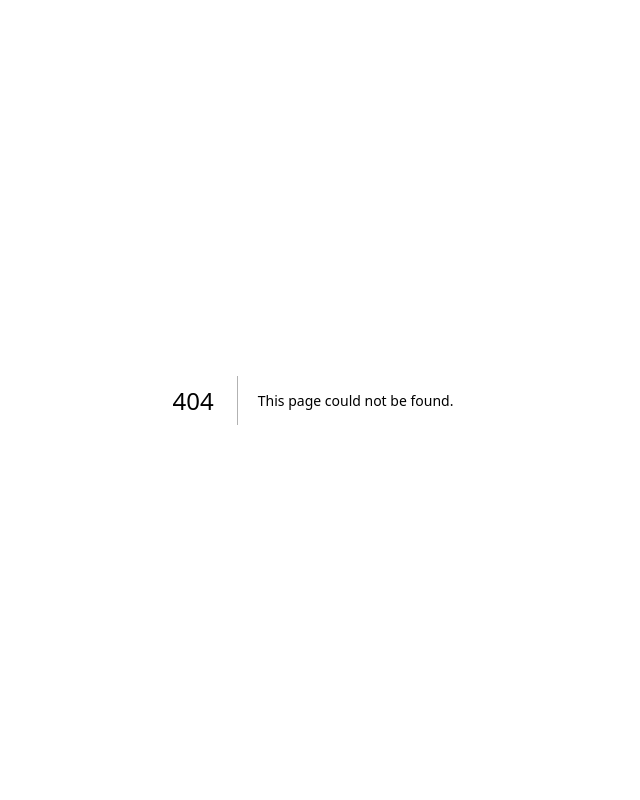
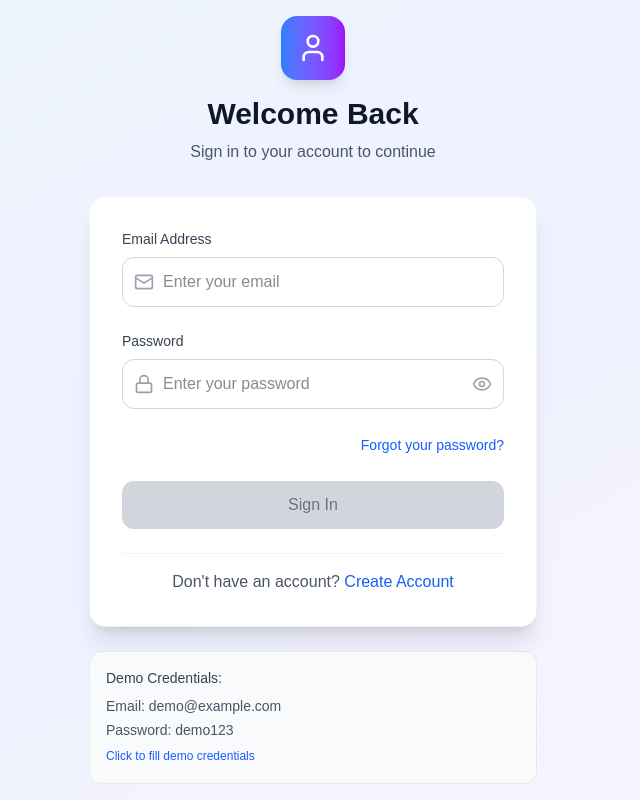
Before and after one commit to Code4Bharat1/tm-chatapp, a Next.js app: page /client/login in a window 1280 px wide. Before the commit this address had no page. Shown: the whole page, without its empty margins (327-967 px from the left). Built offline with nearby package versions, Linux system fonts and the light colour scheme.

Commit message:
feat(auth): add LoginComponent for user authentication

```diff
--- /dev/null
+++ b/src/app/client/login/page.jsx
@@ -0,0 +1,9 @@
+import React from 'react'
+import ClientLoginComponenet from "@/components/ClientLoginCompoenent.jsx"
+export default function page() {
+  return (
+    <div>
+        <ClientLoginComponenet />
+    </div>
+  )
+}
--- /dev/null
+++ b/src/components/ClientLoginCompoenent.jsx
@@ -0,0 +1,246 @@
+"use client";
+import { useState } from "react";
+import { useRouter } from "next/navigation";
+import { Eye, EyeOff, Mail, Lock, User, AlertCircle } from "lucide-react";
+
+const LoginComponent = ({
+  onLogin,
+  loginRoute = "http://localhost:4110/api/admin/client/login",
+  redirectUrl = "/chat",
+  title = "Welcome Back",
+  subtitle = "Sign in to your account to continue",
+}) => {
+  const [formData, setFormData] = useState({
+    email: "",
+    password: "",
+  });
+  const [showPassword, setShowPassword] = useState(false);
+  const [isLoading, setIsLoading] = useState(false);
+  const [error, setError] = useState("");
+  const [isSignUp, setIsSignUp] = useState(false);
+  const router = useRouter();
+
+  const handleInputChange = (e) => {
+    const { name, value } = e.target;
+    setFormData((prev) => ({
+      ...prev,
+      [name]: value,
+    }));
+    if (error) setError("");
+  };
+
+  const handleSubmit = async (e) => {
+    e.preventDefault();
+    setIsLoading(true);
+    setError("");
+
+    try {
+      // Basic validation
+      if (!formData.email || !formData.password) {
+        throw new Error("Please fill in all fields");
+      }
+      if (!formData.email.includes("@")) {
+        throw new Error("Please enter a valid email address");
+      }
+      if (formData.password.length < 6) {
+        throw new Error("Password must be at least 6 characters long");
+      }
+
+      // Custom onLogin handler if provided
+      if (onLogin) {
+        await onLogin(formData);
+      } else {
+        // Default API call to Next.js API route
+        const response = await fetch(loginRoute, {
+          method: "POST",
+          headers: {
+            "Content-Type": "application/json",
+          },
+          credentials: "include",
+          body: JSON.stringify({
+            identifier: formData.email,
+            password: formData.password,
+            action: isSignUp ? "signup" : "login",
+          }),
+        });
+
+        const data = await response.json();
+
+        if (!response.ok) {
+          throw new Error(data.message || "Authentication failed");
+        }
+
+        // Store token if provided
+        if (data.token) {
+          localStorage.setItem("authToken", data.token);
+        }
+
+        // Redirect to the specified URL
+        router.push(redirectUrl);
+      }
+    } catch (err) {
+      setError(err.message || "An error occurred during authentication");
+    } finally {
+      setIsLoading(false);
+    }
+  };
+
+  const toggleAuthMode = () => {
+    setIsSignUp(!isSignUp);
+    setError("");
+    setFormData({ email: "", password: "" });
+  };
+
+  return (
+    <div className="min-h-screen flex items-center justify-center bg-gradient-to-br from-blue-50 via-indigo-50 to-purple-50 p-4">
+      <div className="max-w-md w-full">
+        {/* Header */}
+        <div className="text-center mb-8">
+          <div className="w-16 h-16 bg-gradient-to-r from-blue-500 to-purple-600 rounded-2xl mx-auto mb-4 flex items-center justify-center shadow-lg">
+            <User className="w-8 h-8 text-white" />
+          </div>
+          <h1 className="text-3xl font-bold text-gray-900 mb-2">
+            {isSignUp ? "Create Account" : title}
+          </h1>
+          <p className="text-gray-600">
+            {isSignUp ? "Join our community today" : subtitle}
+          </p>
+        </div>
+
+        {/* Login Form */}
+        <div className="bg-white rounded-2xl shadow-xl p-8 border border-gray-100">
+          <form className="space-y-6" onSubmit={handleSubmit}>
+            {/* Email Field */}
+            <div>
+              <label
+                htmlFor="email"
+                className="block text-sm font-medium text-gray-700 mb-2"
+              >
+                Email Address
+              </label>
+              <div className="relative">
+                <Mail className="absolute left-3 top-1/2 transform -translate-y-1/2 w-5 h-5 text-gray-400" />
+                <input
+                  type="email"
+                  id="email"
+                  name="email"
+                  value={formData.email}
+                  onChange={handleInputChange}
+                  className="w-full pl-10 pr-4 py-3 border border-gray-300 rounded-xl focus:outline-none focus:ring-2 focus:ring-blue-500 focus:border-transparent transition-all duration-200"
+                  placeholder="Enter your email"
+                  required
+                />
+              </div>
+            </div>
+
+            {/* Password Field */}
+            <div>
+              <label
+                htmlFor="password"
+                className="block text-sm font-medium text-gray-700 mb-2"
+              >
+                Password
+              </label>
+              <div className="relative">
+                <Lock className="absolute left-3 top-1/2 transform -translate-y-1/2 w-5 h-5 text-gray-400" />
+                <input
+                  type={showPassword ? "text" : "password"}
+                  id="password"
+                  name="password"
+                  value={formData.password}
+                  onChange={handleInputChange}
+                  className="w-full pl-10 pr-12 py-3 border border-gray-300 rounded-xl focus:outline-none focus:ring-2 focus:ring-blue-500 focus:border-transparent transition-all duration-200"
+                  placeholder="Enter your password"
+                  required
+                />
+                <button
+                  type="button"
+                  onClick={() => setShowPassword(!showPassword)}
+                  className="absolute right-3 top-1/2 transform -translate-y-1/2 text-gray-400 hover:text-gray-600 transition-colors"
+                >
+                  {showPassword ? (
+                    <EyeOff className="w-5 h-5" />
+                  ) : (
+                    <Eye className="w-5 h-5" />
+                  )}
+                </button>
+              </div>
+            </div>
+
+            {/* Error Message */}
+            {error && (
+              <div className="flex items-center space-x-2 text-red-600 bg-red-50 p-3 rounded-lg border border-red-200">
+                <AlertCircle className="w-5 h-5 flex-shrink-0" />
+                <span className="text-sm">{error}</span>
+              </div>
+            )}
+
+            {/* Forgot Password */}
+            {!isSignUp && (
+              <div className="text-right">
+                <button
+                  type="button"
+                  className="text-sm text-blue-600 hover:text-blue-800 transition-colors"
+                  onClick={() => alert("Forgot password functionality can be added here")}
+                >
+                  Forgot your password?
+                </button>
+              </div>
+            )}
+
+            {/* Submit Button */}
+            <button
+              type="submit"
+              disabled={isLoading || !formData.email || !formData.password}
+              className={`w-full py-3 px-4 rounded-xl font-medium transition-all duration-200 ${
+                isLoading || !formData.email || !formData.password
+                  ? "bg-gray-300 text-gray-500 cursor-not-allowed"
+                  : "bg-gradient-to-r from-blue-500 to-purple-600 text-white hover:from-blue-600 hover:to-purple-700 transform hover:scale-[1.02] shadow-lg hover:shadow-xl"
+              }`}
+            >
+              {isLoading ? (
+                <div className="flex items-center justify-center space-x-2">
+                  <div className="w-5 h-5 border-2 border-white border-t-transparent rounded-full animate-spin"></div>
+                  <span>{isSignUp ? "Creating Account..." : "Signing In..."}</span>
+                </div>
+              ) : isSignUp ? (
+                "Create Account"
+              ) : (
+                "Sign In"
+              )}
+            </button>
+
+            {/* Toggle Auth Mode */}
+            <div className="text-center pt-4 border-t border-gray-100">
+              <p className="text-gray-600">
+                {isSignUp ? "Already have an account?" : "Don't have an account?"}{" "}
+                <button
+                  type="button"
+                  onClick={toggleAuthMode}
+                  className="text-blue-600 hover:text-blue-800 font-medium transition-colors"
+                >
+                  {isSignUp ? "Sign In" : "Create Account"}
+                </button>
+              </p>
+            </div>
+          </form>
+        </div>
+
+        {/* Demo Credentials */}
+        <div className="mt-6 bg-gray-50 rounded-xl p-4 border border-gray-200">
+          <h3 className="text-sm font-medium text-gray-700 mb-2">Demo Credentials:</h3>
+          <p className="text-sm text-gray-600 mb-1">Email: demo@example.com</p>
+          <p className="text-sm text-gray-600">Password: demo123</p>
+          <button
+            onClick={() => setFormData({ email: "demo@example.com", password: "demo123" })}
+            className="mt-2 text-xs text-blue-600 hover:text-blue-800 transition-colors"
+          >
+            Click to fill demo credentials
+          </button>
+        </div>
+      </div>
+    </div>
+  );
+};
+
+export default LoginComponent;
```
